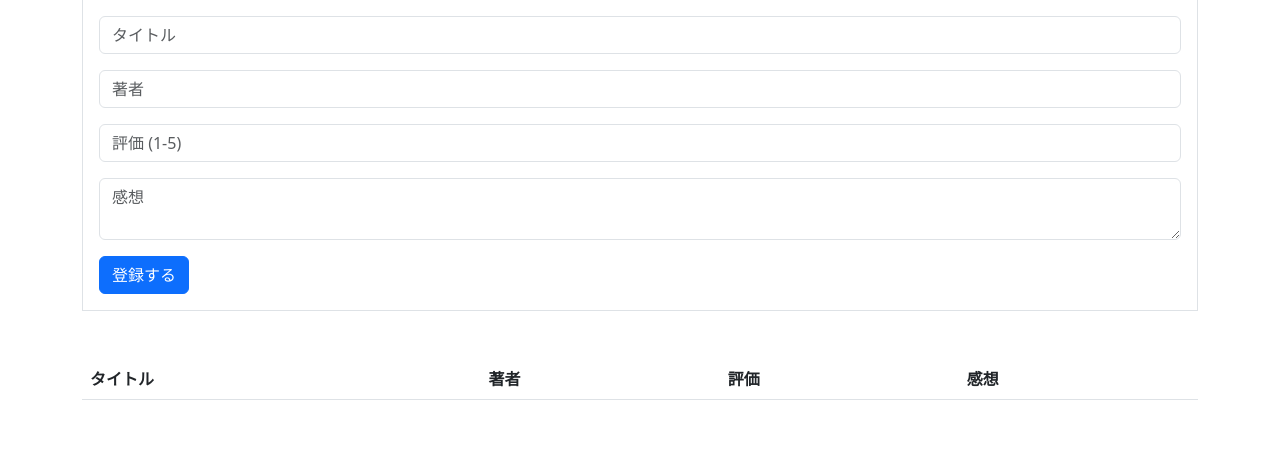
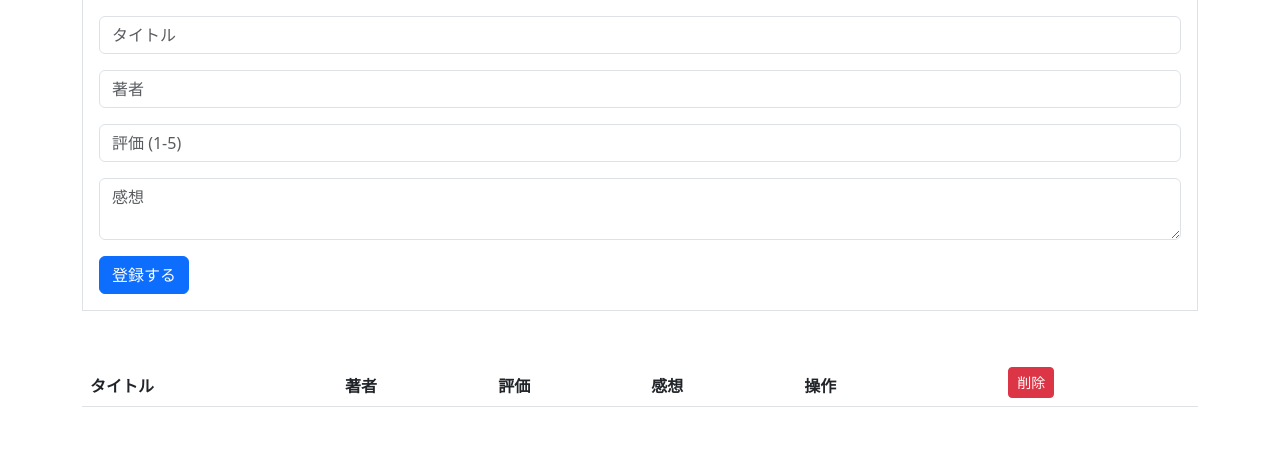
Before and after one commit to ko-yawata/booklog-app, a Flask app: template templates/index.html in a window 1280 px wide. Shown: the part 105-572 px from the top of the page. Run offline with Flask 3, Linux system fonts and the light colour scheme; the template is opened without the code that fills it, so the values that code supplies are empty.

Commit message:
add delete

```diff
--- a/app.py
+++ b/app.py
@@ -40,3 +40,15 @@ def add_book():
 
 if __name__ == "__main__":
     app.run(debug=True)
+
+@app.route('/delete/<int:id>')
+def delete_book(id):
+    # 指定されたIDの本をデータベースから探す
+    book_to_delete = Book.query.get_or_404(id)
+
+    try:
+        db.session.delete(book_to_delete) # 削除の準備
+        db.session.commit()                # データベースに反映
+        return redirect(url_for('index'))
+    except:
+        return "削除中にエラーが発生しました"
--- a/templates/index.html
+++ b/templates/index.html
@@ -31,6 +31,12 @@
                 <th>著者</th>
                 <th>評価</th>
                 <th>感想</th>
+                <th>操作</th> <td>{{ book.review }}</td>
+<td>
+    <a href="{{ url_for('delete_book', id=book.id) }}"
+       class="btn btn-danger btn-sm"
+       onclick="return confirm('本当に削除しますか？')">削除</a>
+</td>
             </tr>
         </thead>
         <tbody>
```
